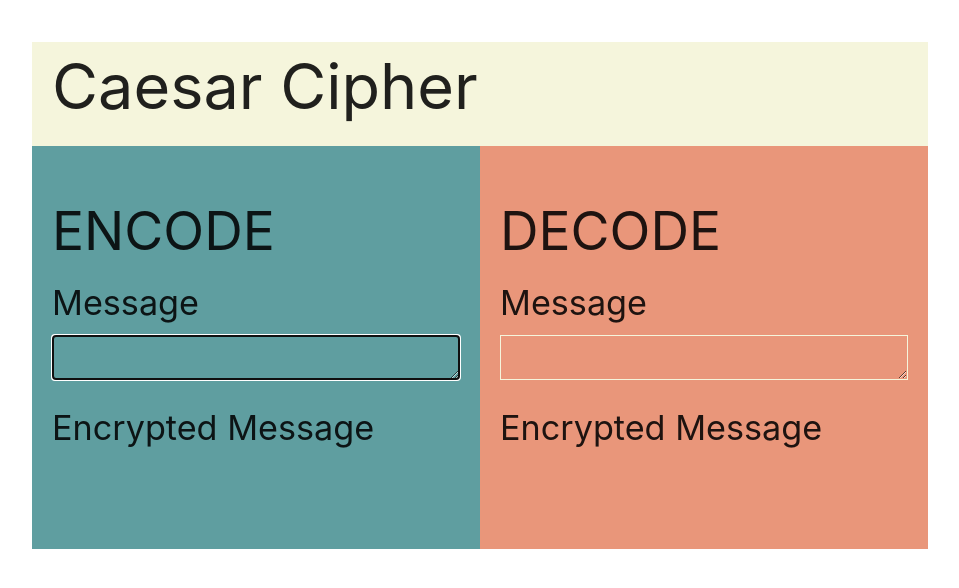
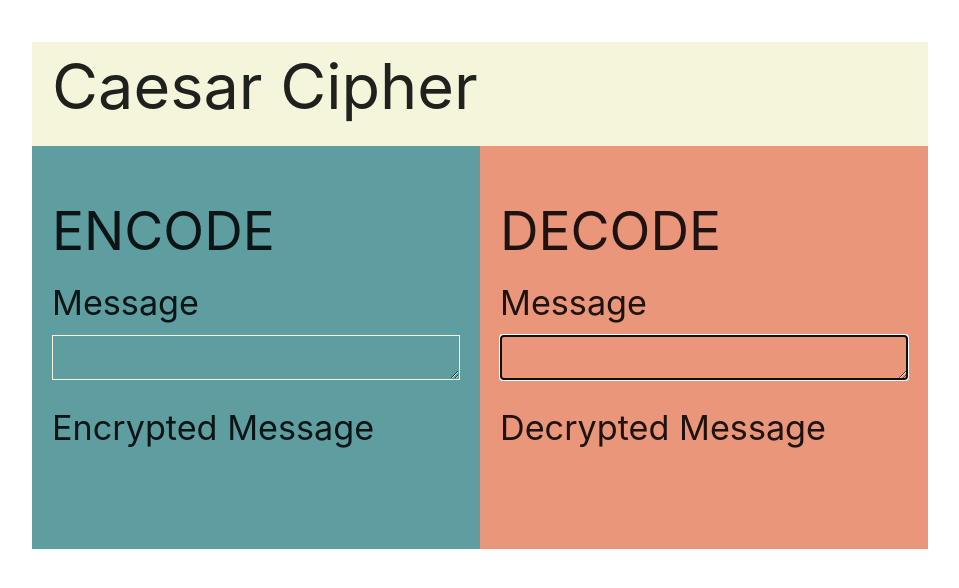
Before and after one commit to lyyyn/caesar-cipher-react, a React (Create React App) app: page / in a window 1280 px wide. Shown: the top 588 px of the page, without its empty margins (160-1119 px from the left). Built offline with nearby package versions, Linux system fonts and the light colour scheme.

Commit message:
Decode Message completed

```diff
--- a/src/DecodeBox.js
+++ b/src/DecodeBox.js
@@ -1,4 +1,5 @@
 import React, { Component } from 'react';
+import SKIP from './AppSetting.js';
 
 export default class DecodeBox extends Component {
     constructor(props) {
@@ -8,13 +9,26 @@ export default class DecodeBox extends Component {
         }
     }
 
+    decodeMsg = (msg, skip) => {
+        let decodedMsg = msg.split('').map(char => {
+            return String.fromCharCode(char.charCodeAt(0) - skip);
+        });
+
+        return decodedMsg.join('');
+    }
+
+    handleChange = (evnt) => {
+        this.setState({decMessage: this.decodeMsg(evnt.target.value, SKIP)});
+        console.log(this.decodeMsg(evnt.target.value, SKIP));
+    }
+
     render() {
         return (
             <div className="box dec">
                 <h2>DECODE</h2>
                 <h4>Message</h4>
-                <textarea rows="8" aria-multiline></textarea>
-                <h4>Encrypted Message</h4>
+                <textarea rows="8" aria-multiline autoFocus onKeyUp={(event) => this.handleChange(event)}></textarea>
+                <h4>Decrypted Message</h4>
                 <p>{this.state.decMessage}</p>
             </div>
         )
```
